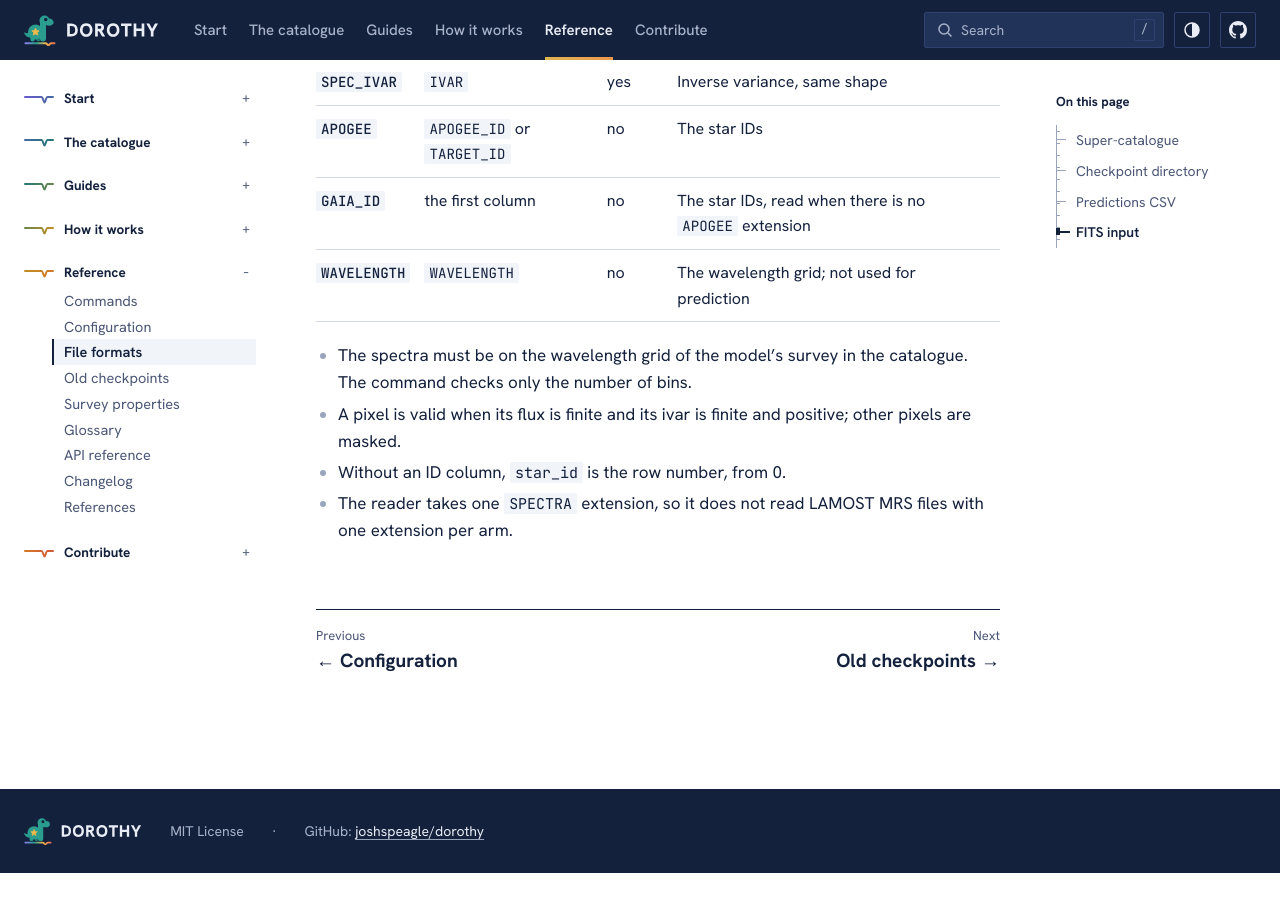
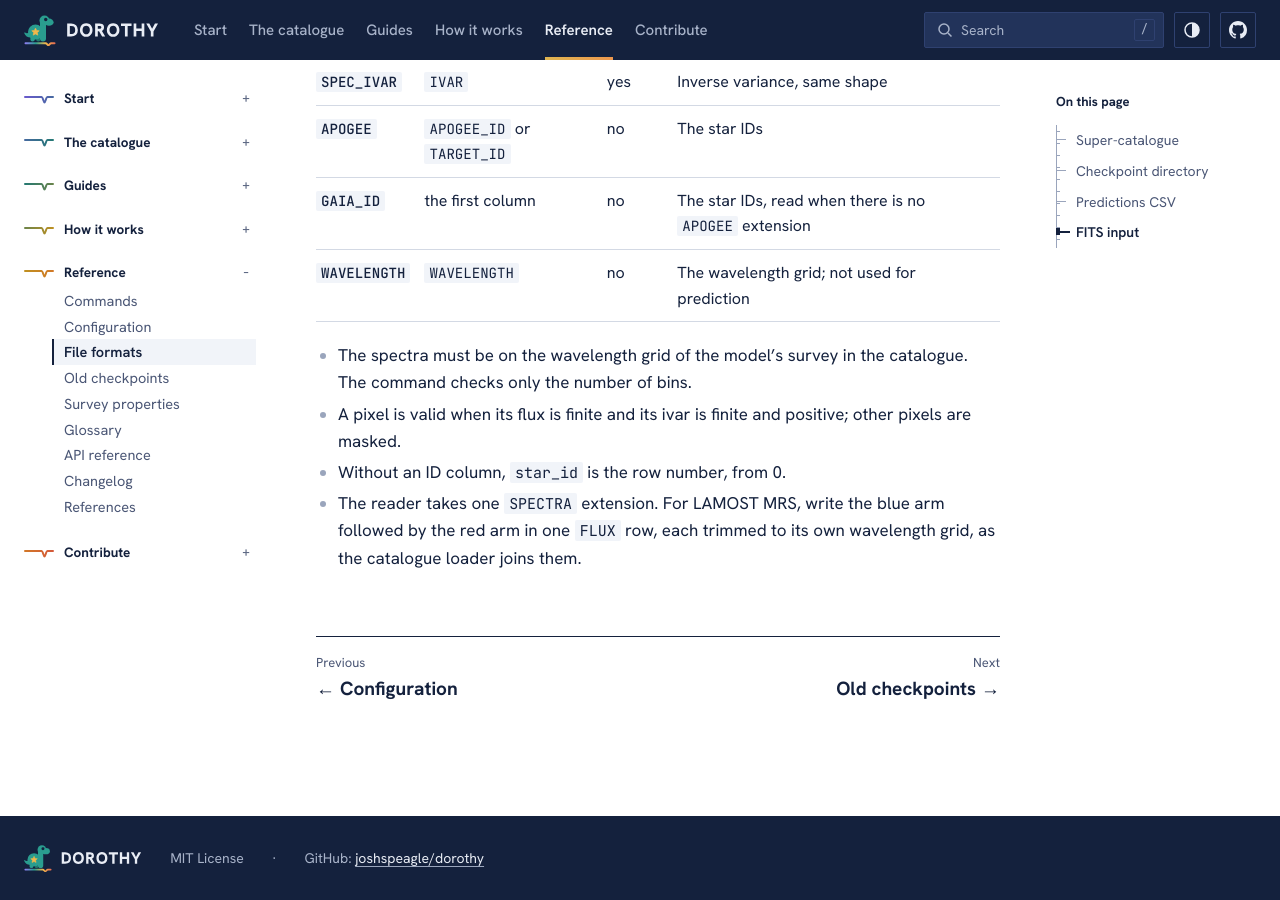
Before and after one commit to joshspeagle/dorothy, a Sphinx documentation site: the page built from docs/reference/file-formats.md, in a window 1280 px wide and 900 px high, scrolled down 3683 px. Built offline with Sphinx 7.4.7, drawn with Linux system fonts in a browser that asks for light colours; before the commit the page ends 4556 px from its top, so only the background shows below that.

Commit message:
Say how to give dorothy predict a LAMOST MRS spectrum
Co-Authored-By: Claude Opus 5.5 <noreply@anthropic.com>
Claude-Session: https://claude.ai/code/session_013VGjdTeX51F1FvNNYuK4tc

```diff
--- a/docs/reference/file-formats.md
+++ b/docs/reference/file-formats.md
@@ -94,5 +94,6 @@ spectrum.
 - A pixel is valid when its flux is finite and its ivar is finite and
   positive; other pixels are masked.
 - Without an ID column, `star_id` is the row number, from 0.
-- The reader takes one `SPECTRA` extension, so it does not read LAMOST MRS
-  files with one extension per arm.
+- The reader takes one `SPECTRA` extension. For LAMOST MRS, write the blue
+  arm followed by the red arm in one `FLUX` row, each trimmed to its own
+  wavelength grid, as the catalogue loader joins them.
```
